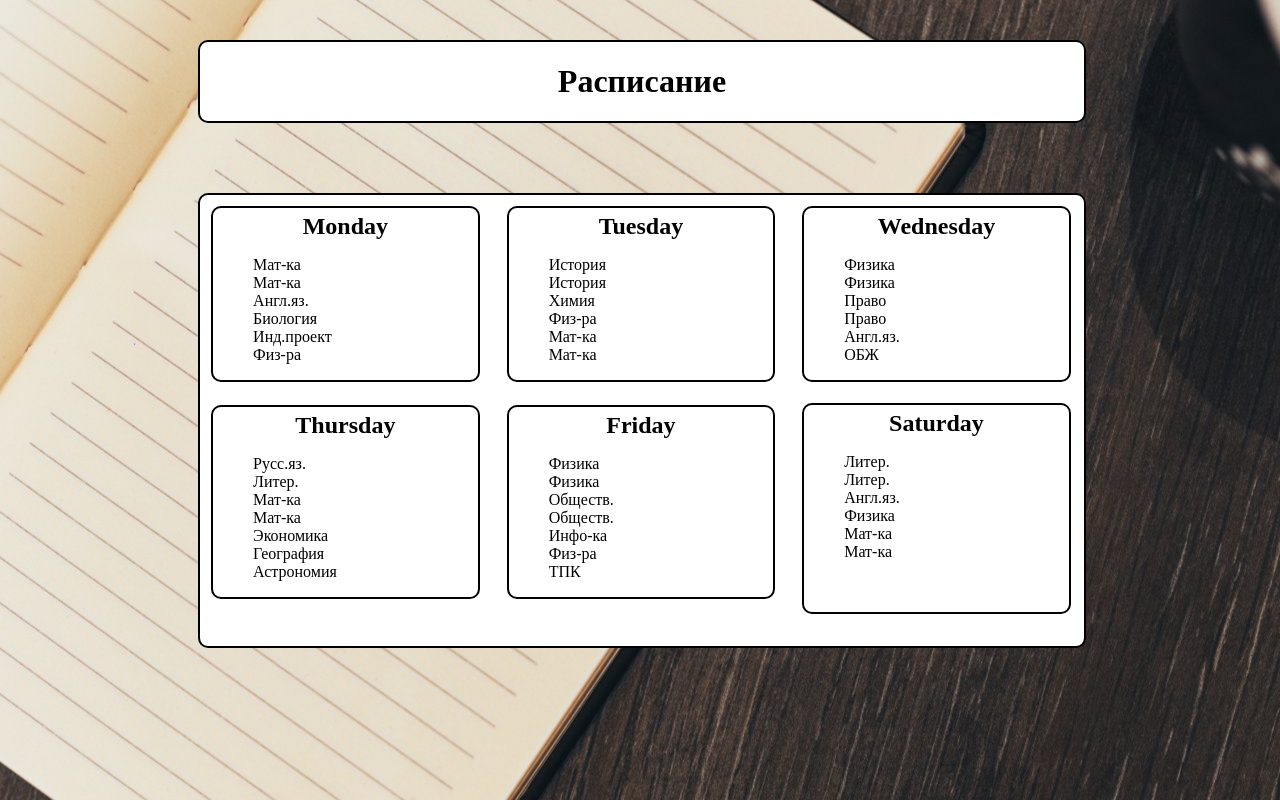
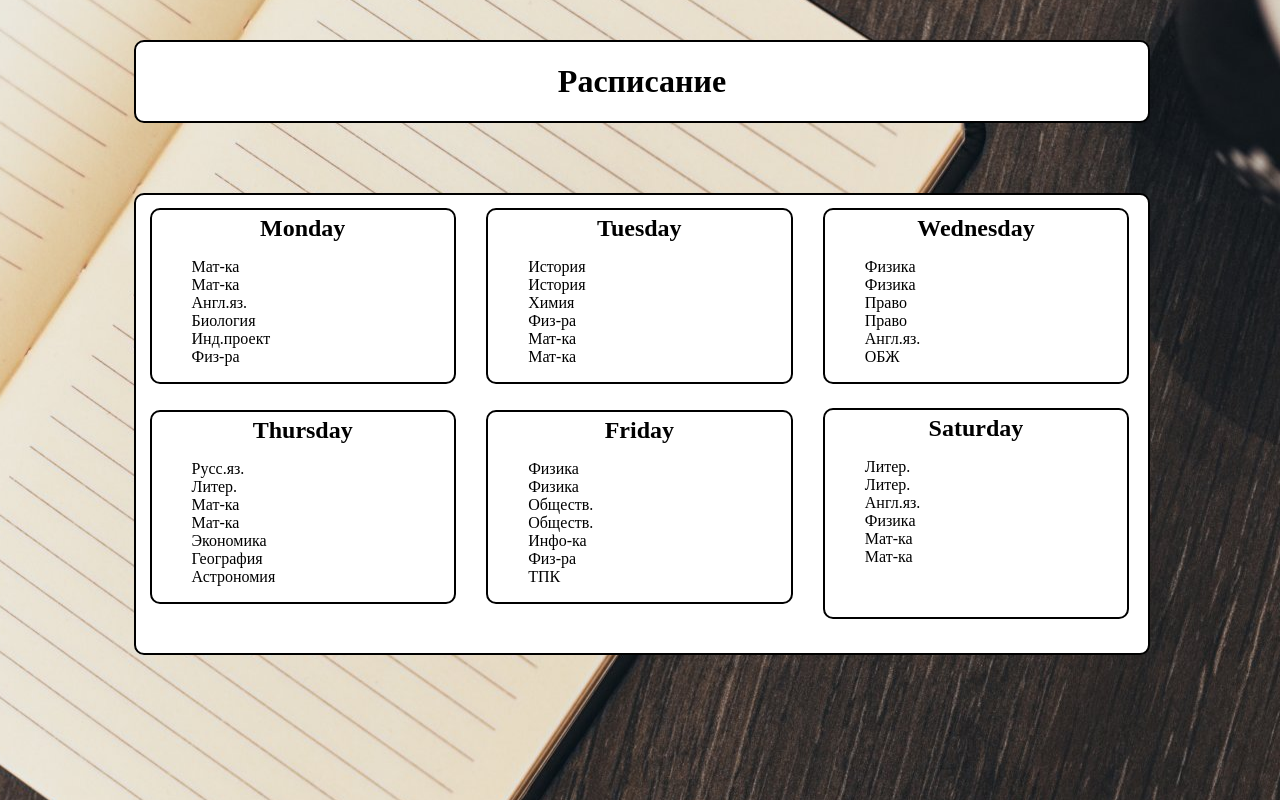
Before and after one commit to FaceOD/FaceOD.github.io, a plain HTML site: page index.html in a window 1280 px wide. Drawn offline with Linux system fonts and the light colour scheme.

Commit message:
Update main.css

```diff
--- a/main.css
+++ b/main.css
@@ -26,9 +26,9 @@ ul
 
 #headinner
  {
-	width: 70%;
+	width: 80%;
 	height: 20%;
-	margin: 2.5% 15% .5% 15%;
+	margin: 2.5% 10% .5% 10%;
 	text-align: center;
 	border: 2px solid black;
 	border-radius: 10px;
@@ -37,10 +37,10 @@ ul
 
 #content
  {
-	width: 70%;
+	width: 80%;
  	height: 70%;
  	border: 2px solid black;
- 	margin: 5% 15%;
+ 	margin: 5% 10%;
  	border-radius: 10px;
  	background-color: white;
  }
```
